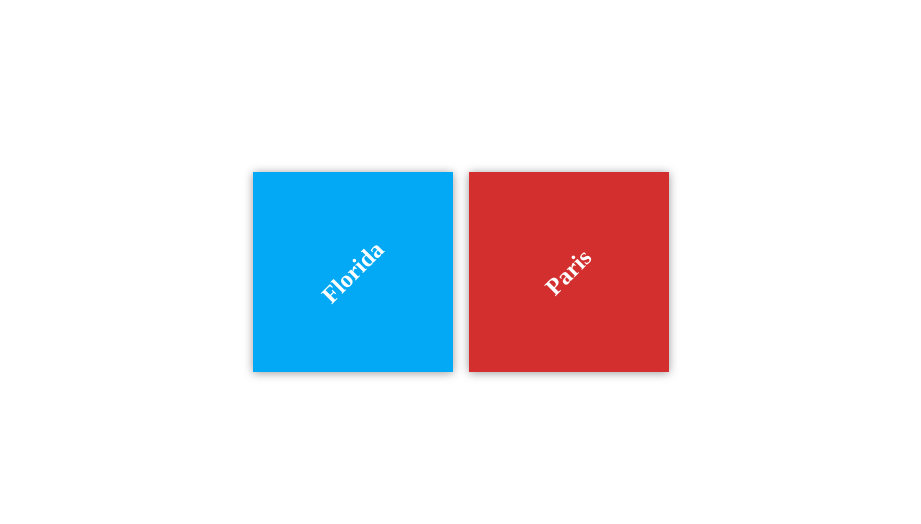
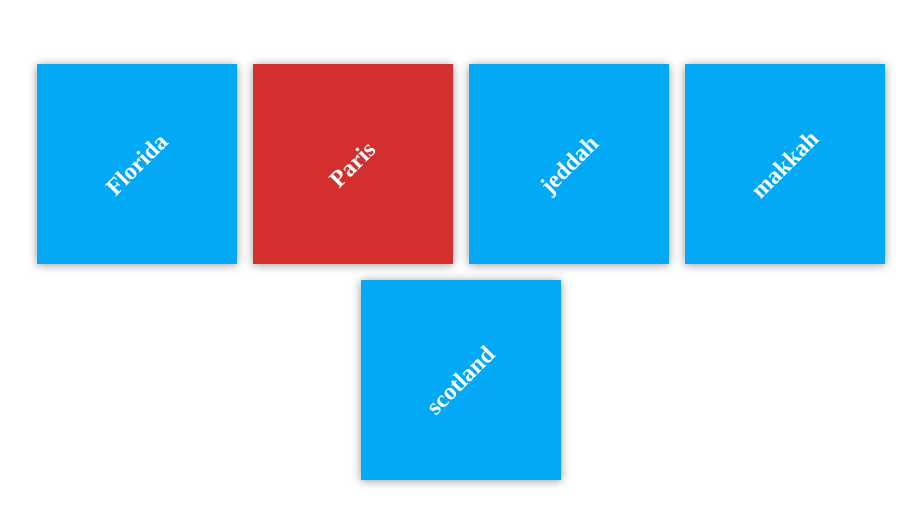
Before and after one commit to ranakhird/my-travel-plans, a plain HTML site: page index.html in a window 1280 px wide. Shown: the part 128-652 px from the top of the page, without its empty margins (179-1100 px from the left). Drawn offline with Linux system fonts and the light colour scheme; files that its build step writes are made by us from their sources.

Commit message:
add jeddah, makkah , scotland

```diff
--- a/index.html
+++ b/index.html
@@ -17,6 +17,15 @@
 <div class="destination" id="paris">
 <h2>Paris</h2>
 </div>
+<div class="destination" id="jeddah">
+<h2>jeddah</h2>
+</div>
+<div class="destination" id="makkah">
+<h2>makkah</h2>
+</div>
+<div class="destination" id="scotland">
+<h2>scotland</h2>
+</div>
 </div>
 </div>
 
```
